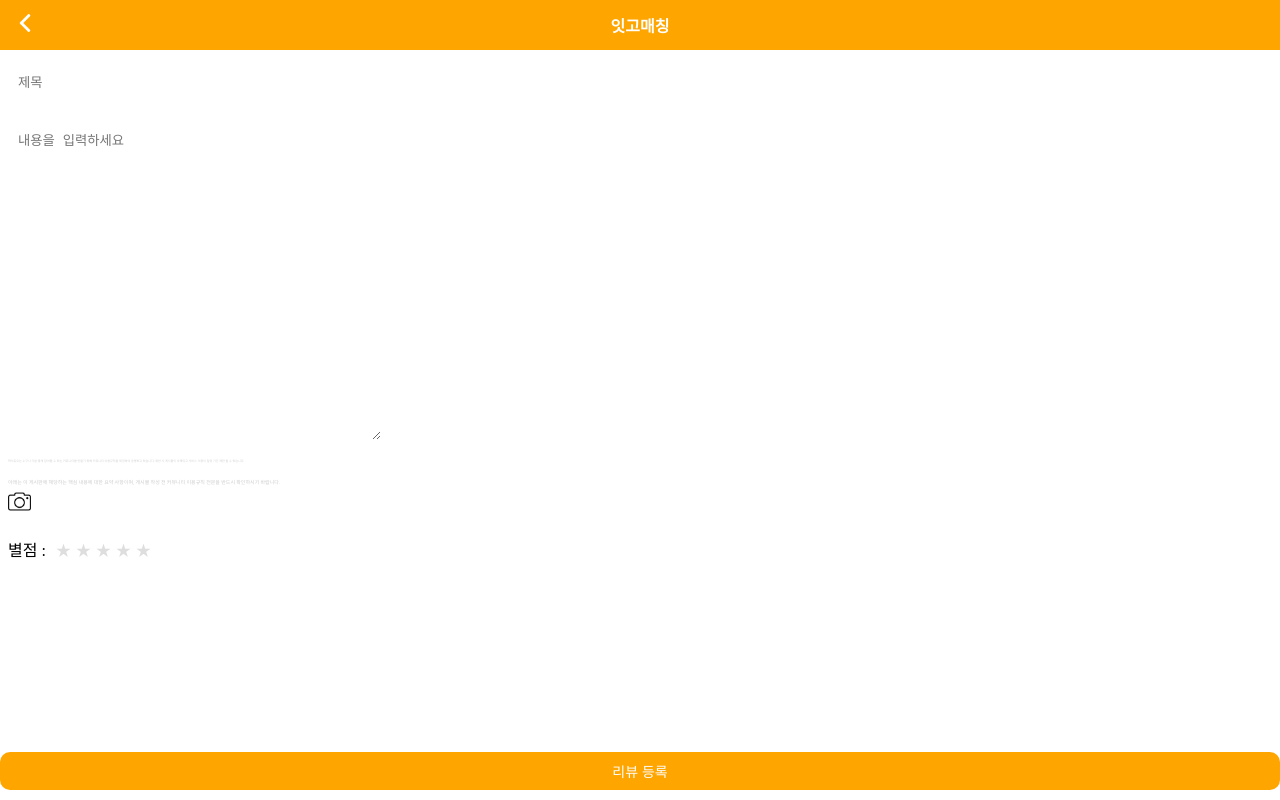
After one commit to seoyeon-choo/Eat_and_Go, a Django app: page /list/write_review/ in a window 1280 px wide. The commit adds this page. Run offline with Django 3.2, Linux system fonts and the light colour scheme.

Commit message:
(리스트수정)

```diff
--- a/list/static/list/buy_list_style.css
+++ b/list/static/list/buy_list_style.css
@@ -130,7 +130,7 @@ p {
     display: flex;
     justify-content: center;
     align-items: center;
-    margin-top: 50px;
+    margin-top: 100px;
 }
 
 #search-input {
--- /dev/null
+++ b/list/templates/list/write_review.html
@@ -0,0 +1,301 @@
+<!DOCTYPE html>
+<html lang="ko">
+<head>
+    <meta charset="UTF-8">
+    <meta name="viewport" content="width=device-width, initial-scale=1.0">
+    <title>Eatgo 잇고 :: 학식 매칭 서비스</title>
+    {% load static %}
+
+    <style>
+        .navbar {
+                background-color: orange;
+                height: 50px;
+                position: fixed;
+                top: 0;
+                left: 0;
+                width: 100%;
+                z-index: 2;
+                display: flex;
+                align-items: center;
+            }
+
+            .navbar-text {
+                color: white;
+                font-weight: bold;
+                text-align: center;
+                flex-grow: 1;
+            }
+            .navbar-text a {
+            color: white; /* 텍스트 색상을 흰색으로 설정 */
+            text-decoration: none; /* 밑줄 제거 */
+        }
+        button {
+
+    background-color: orange;
+    color: white;
+    border: none;
+    border-radius: 5px;
+    cursor: pointer;
+    }
+
+    #exit-button {
+    position: absolute; /* 절대 위치 설정 */
+    top: 13px; /* 위에서 13px 내림 */
+    left: 10px; /* 왼쪽에서 10px 내려감 */
+    }
+    #exit-button img {
+    width: 18px; /* 이미지 너비 설정 */
+    height: 18px; /* 이미지 높이 설정 */
+    }
+        .header {
+            background-color: orange; /* 오렌지색 배경 */
+            color: white; /* 텍스트 색상 */
+            text-align: center; /* 텍스트 가운데 정렬 */
+            padding: 13px 0; /* 위아래 여백 설정 */
+            font-size: 1.5rem; /* 글꼴 크기 설정 */
+            position: fixed;
+            top: 0; /* 화면 상단에 고정 */
+            width: 100%; /* 화면 너비만큼 헤더 확장 */
+        }
+
+        /* 추가한 스타일 */
+        .board_write_wrap {
+            margin-top: 65px; /* 상단바 아래 여백 조절 */
+        }
+
+        .title2 {
+
+            margin-bottom: 10px; /* 아래 여백 추가 */
+            align-items: center;
+
+        }
+
+        .title2 input[type="text"],
+        .cont2 textarea
+         {
+            flex: 1; /* 자동으로 남은 공간을 채우도록 함 */
+            padding: 10px; /* 입력 필드 내 여백 설정 */
+            margin-bottom: 10px; /* 아래 여백 추가 */
+            border: none; /* 입력 필드 선 제거 */
+            outline: none; /* 포커스 시 테두리 제거 */
+            border-bottom: 1px solid #ccc; /* 하단 실선 추가 */
+            margin-right: 10px;
+            width: 353px;
+            border-bottom: none; /* 하단 선 제거 */
+        }
+
+
+        /* 텍스트 박스의 컬럼 수 설정 */
+        .cont2 textarea {
+            cols: 100; /* 100글자로 제한 */
+            height: 300px;
+        }
+        #uploadImageButton {
+            cursor: pointer; /* 커서 스타일 변경 */
+        display: inline-block; /* 레이블을 인라인 블록으로 표시 */
+        margin-right: 10px; /* 오른쪽으로 10px 이동 */
+}
+
+    #uploadImageButton img {
+    width: 23px; /* 이미지 가로 크기 */
+    height: 23px; /* 이미지 세로 크기 */
+
+}
+#imagePreview img {
+    max-width: 100px; /* 이미지 최대 가로 크기 50px */
+    max-height: 100px; /* 이미지 최대 세로 크기 50px */
+    margin-top: 20px; /* 이미지와 게시글 사이 여백 조절 (선택 사항) */
+}
+
+#rating {
+    margin-top: 20px; /* 별점과 이미지 사이 여백 조절 (선택 사항) */
+    display: flex; /* Flexbox 사용 */
+    align-items: center; /* 수직 정렬을 위해 */
+}
+
+.rating-text {
+    margin-right: 10px; /* 텍스트와 별점 아이콘 사이 여백 조절 */
+}
+
+.stars {
+    display: flex; /* Flexbox 사용 */
+    align-items: center; /* 수직 정렬을 위해 */
+    flex-direction: row-reverse; /* 가로로 나열 (기본값은 row이므로 생략 가능) */
+}
+
+.stars input[type="radio"] {
+    display: none;
+}
+
+.stars label {
+    font-size: 15px; /* 별 모양 크기 조절 */
+    color: #dfdede; /* 비활성 별의 색상 */
+    cursor: pointer;
+    margin-right: 5px; /* 별 아이콘 간격 조절 */
+}
+
+.stars label::before {
+    content: "\2605"; /* 별 모양(유니코드) */
+    display: block;
+}
+
+.stars input[type="radio"]:checked ~ label::before {
+    color: orange; /* 활성 별의 색상 */
+}
+
+
+.bt_wrap button {
+    background-color: orange;
+    color: white;
+    border: none;
+    border-radius: 10px;
+    cursor: pointer;
+    text-decoration: none;
+    font-size: 18px; /* 버튼 텍스트 크기 조절 */
+    padding: 10px 20px; /* 버튼 내 여백 설정 */
+}
+#registerButton {
+    background-color: orange;
+    color: rgb(255, 255, 255);
+    font-size: 14px;
+    padding: 19px 10px;
+    border: none;
+    border-radius: 10px;
+    cursor: pointer;
+    text-decoration: none;
+    position: fixed;
+    bottom: 10px;
+    left: 0;
+    right: 0;
+    margin: 0 auto;
+    display: flex;
+    justify-content: center;
+    align-items: center;
+    height: 22px;
+}
+
+#registerButton a {
+    text-decoration: none;
+    color: white;
+}
+
+#registerButton:hover {
+    background-color: rgb(255, 212, 149); /* 마우스 호버 시 배경색 변경 */
+    color: rgb(255, 255, 255); /* 마우스 호버 시 텍스트색 변경 */
+}
+
+    </style>
+</head>
+
+<body>
+        <!-- 상단바 -->
+        <div class="navbar">
+            <div class="navbar-text">
+                <a href="{% url 'home:home' %}">잇고매칭</a>
+            </div>
+            <button id="exit-button">
+                <img src="{% static 'home/images/left-arrow.png' %}" alt="뒤로 가기">
+            </button>
+
+
+        </div>
+
+        <script>
+            document.getElementById("exit-button").addEventListener("click", function() {
+                window.history.back(); // 브라우저의 뒤로 가기 기능 호출
+            });
+        </script>
+
+    <div class="board_write_wrap">
+        <div class="board_write">
+            <div class="title2">
+                <input type="text" id="title2" name="title2" placeholder="제목">
+            </div>
+
+            <div class="cont2">
+                <textarea id="cont2" cols="100" rows="10" placeholder="내용을 입력하세요"></textarea>
+               <p style= "font-size: 3px; margin-top: 5px;margin-bottom: 5px; color:#ccc ">학식듀오는 누구나 기분 좋게 참여할 수 있는 커뮤니티를 만들기 위해 커뮤니티 이용규칙을 제정하여 운영하고 있습니다. 위반 시 게시물이 삭제되고 서비스 이용이 일정 기간 제한 될 수 있습니다.</p>
+
+                <p style= "font-size: 5px; margin-top: 5px;margin-bottom: 5px; color:#ccc "><br> <br>아래는 이 게시판에 해당하는 핵심 내용에 대한 요약 사항이며, 게시물 작성 전 커뮤니티 이용규칙 전문을 반드시 확인하시기 바랍니다.</p>
+
+            </div>
+
+        </div>
+
+        <input type="file" id="imageInput" accept="image/*" style="display: none;">
+<label for="imageInput" id="uploadImageButton">
+    <img src="{% static 'home/images/re.png' %}" alt="이미지 대체 텍스트">
+</label>
+<div id="imagePreview"></div>
+<div id="rating">
+    <span class="rating-text">별점 :</span>
+    <div class="stars">
+        <input type="radio" name="rating" id="star5" value="5">
+        <label for="star5"></label>
+        <input type="radio" name="rating" id="star4" value="4">
+        <label for="star4"></label>
+        <input type="radio" name="rating" id="star3" value="3">
+        <label for="star3"></label>
+        <input type="radio" name="rating" id="star2" value="2">
+        <label for="star2"></label>
+        <input type="radio" name="rating" id="star1" value="1">
+        <label for="star1"></label>
+    </div>
+</div>
+<div class="bt_wrap">
+    <button id="registerButton" class="on2">리뷰 등록</button>
+</div>
+
+
+    </div>
+
+    <!-- 스크립트 부분 이동 -->
+    <script>
+        document.getElementById('registerButton').addEventListener('click', function() {
+            const title2 = document.getElementById('title2').value;
+            const cont2 = document.getElementById('cont2').value;
+
+            savePost(title2, cont2);
+            window.location.href = '3.html';
+        });
+
+        function savePost(title2, cont2) {
+            const posts = JSON.parse(localStorage.getItem('posts2')) || [];
+            const newPost = {
+                title2: title,
+                cont2: cont
+            };
+            posts2.push(newPost);
+            localStorage.setItem('posts2', JSON.stringify(posts2));
+        }
+
+        document.getElementById('imageInput').addEventListener('change', function(event) {
+    const imagePreview = document.getElementById('imagePreview');
+    const file = event.target.files[0];
+
+    if (file) {
+        const reader = new FileReader();
+        reader.onload = function(e) {
+            const image = new Image();
+            image.src = e.target.result;
+            imagePreview.innerHTML = ''; // 기존 이미지 삭제
+            imagePreview.appendChild(image);
+        };
+        reader.readAsDataURL(file);
+    } else {
+        imagePreview.innerHTML = ''; // 파일이 선택되지 않은 경우 이미지 제거
+    }
+});
+const stars = document.querySelectorAll('input[type="radio"]');
+let selectedRating = null;
+
+stars.forEach((star) => {
+    star.addEventListener('change', (e) => {
+        selectedRating = e.target.value;
+        console.log(`별점: ${selectedRating}`);
+    });
+});
+
+    </script>
+</body>
+</html>
--- a/list/urls.py
+++ b/list/urls.py
@@ -5,5 +5,8 @@ app_name = 'list'
 
 urlpatterns = [
     path('', views.menu_list, name='menu_list'),
+     path('review/', views.review, name='review'),
     path('<int:id>/<slug:slug>/', views.menu_detail, name='menu_detail'),
+    path('write_review/', views.write_review, name='write_review')
+
 ]
--- a/list/views.py
+++ b/list/views.py
@@ -1,18 +1,27 @@
 from django.shortcuts import render, get_object_or_404
 from .models import Menu
 from cart.forms import AddProductForm
+from django.shortcuts import render
+
 
 def menu_list(request):
     menus = Menu.objects.filter(available_display=True)
     return render(request, 'list/buy_list.html', {'menus': menus})
 
 def menu_detail(request, id, slug):
-    menu = get_object_or_404(Menu, id=id, slug=slug, available_display=True)
     add_to_cart = AddProductForm(initial={'quantity': 1})
-    return render(request, 'list/buy_detail.html', {'menu': menu, 'add_to_cart': add_to_cart})
+    return render(request, 'list/buy_detail.html')
 
 def menu_list(request):
     return render(request, 'list/buy_list.html')
+def review(request):
+
+    return render(request, 'list/review.html')
+
+
+def write_review(request):
+
+    return render(request, 'list/write_review.html')
 
 
 # def success_view(request): #html을 보여주는 함수(여기다가 html 걸면 될듯~~)
```
Also changed, not shown: list/templates/list/buy_detail.html (+89 -44 lines), list/templates/list/buy_list.html (+80 -50 lines), list/templates/list/review.html (added, +140 -0 lines), home/static/home/images/2-2.png (added), home/static/home/images/re.png (added), home/static/home/images/리뷰보기버튼.png.
